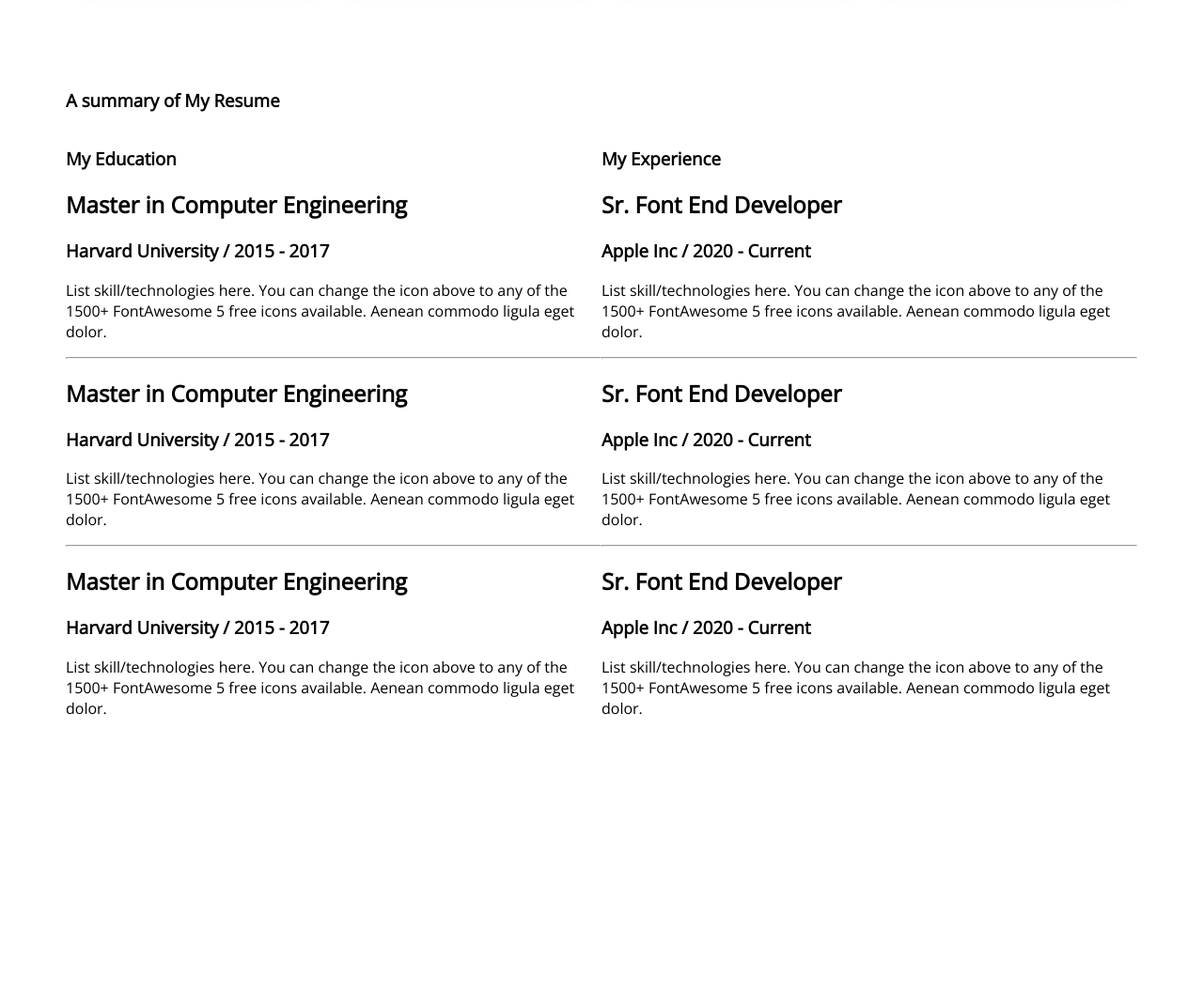
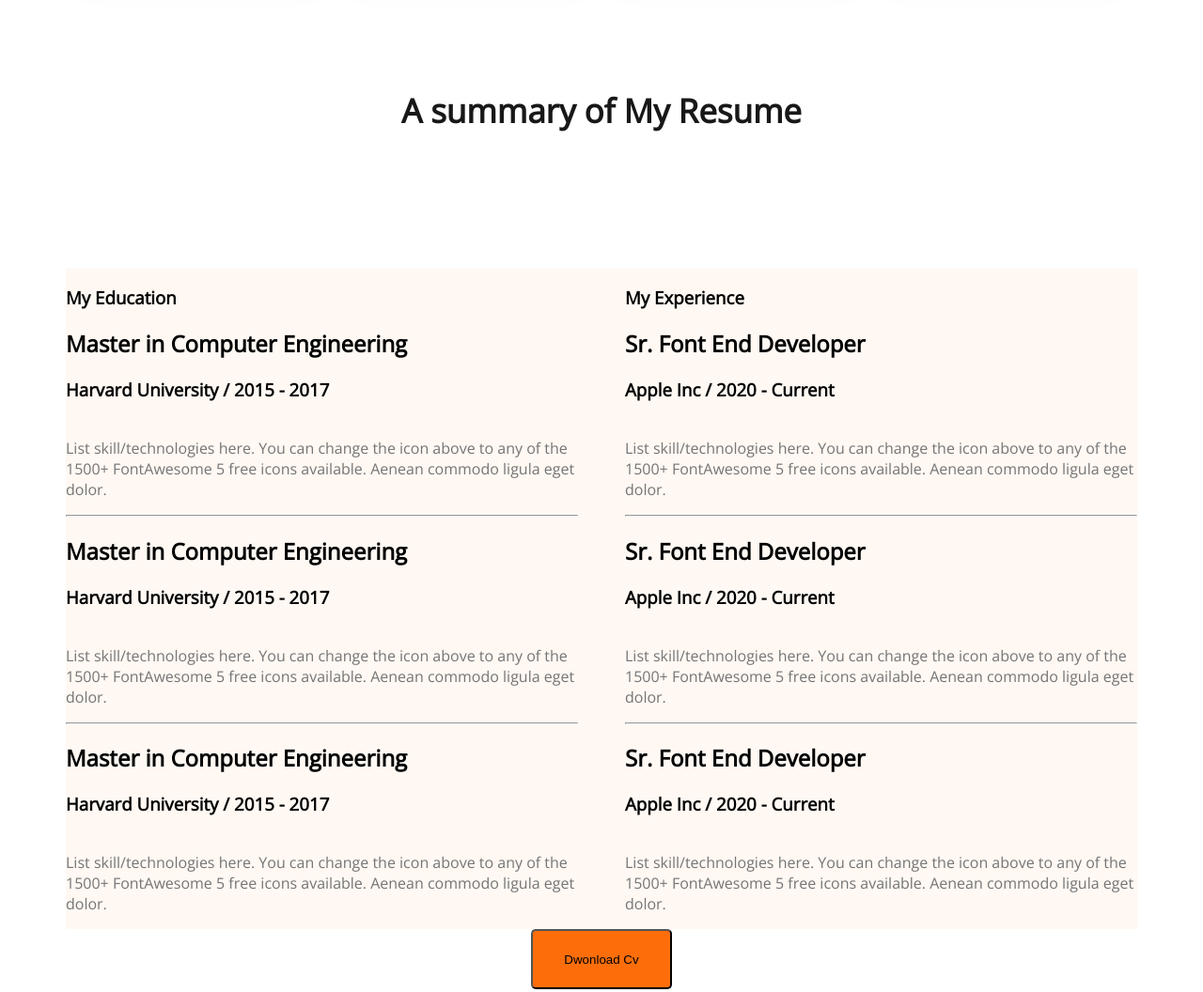
Before and after one commit to shamim-ahmmad/protfolio-resources-practice, a plain HTML site: page index.html in a window 1280 px wide. Shown: the part 2260-3316 px from the top of the page at 94% size. Before the commit the page ends 3049 px from the top, so only its background shows below. Drawn offline with nearby package versions, Linux system fonts and the light colour scheme.

Commit message:
dwonloa-cv-commit

```diff
--- a/index.html
+++ b/index.html
@@ -121,7 +121,7 @@
             <div class="resume-item">
               <h2>Master in Computer Engineering</h2>
               <h3>Harvard University / 2015 - 2017</h3>
-              <p>
+              <p class="resume-description">
                 List skill/technologies here. You can change the icon above to
                 any of the 1500+ FontAwesome 5 free icons available. Aenean
                 commodo ligula eget dolor.
@@ -131,7 +131,7 @@
             <div class="resume-item">
               <h2>Master in Computer Engineering</h2>
               <h3>Harvard University / 2015 - 2017</h3>
-              <p>
+              <p class="resume-description">
                 List skill/technologies here. You can change the icon above to
                 any of the 1500+ FontAwesome 5 free icons available. Aenean
                 commodo ligula eget dolor.
@@ -141,7 +141,7 @@
             <div class="resume-item">
               <h2>Master in Computer Engineering</h2>
               <h3>Harvard University / 2015 - 2017</h3>
-              <p>
+              <p class="resume-description">
                 List skill/technologies here. You can change the icon above to
                 any of the 1500+ FontAwesome 5 free icons available. Aenean
                 commodo ligula eget dolor.
@@ -153,7 +153,7 @@
             <div class="resume-item">
               <h2>Sr. Font End Developer</h2>
               <h3>Apple Inc / 2020 - Current</h3>
-              <p>
+              <p class="resume-description">
                 List skill/technologies here. You can change the icon above to
                 any of the 1500+ FontAwesome 5 free icons available. Aenean
                 commodo ligula eget dolor.
@@ -163,7 +163,7 @@
             <div class="resume-item">
               <h2>Sr. Font End Developer</h2>
               <h3>Apple Inc / 2020 - Current</h3>
-              <p>
+              <p class="resume-description">
                 List skill/technologies here. You can change the icon above to
                 any of the 1500+ FontAwesome 5 free icons available. Aenean
                 commodo ligula eget dolor.
@@ -173,7 +173,7 @@
             <div class="resume-item">
               <h2>Sr. Font End Developer</h2>
               <h3>Apple Inc / 2020 - Current</h3>
-              <p>
+              <p class="resume-description">
                 List skill/technologies here. You can change the icon above to
                 any of the 1500+ FontAwesome 5 free icons available. Aenean
                 commodo ligula eget dolor.
@@ -181,6 +181,9 @@
             </div>
           </div>
         </div>
+        <div class="dwonload-cv">
+          <button class="btn-primary">Dwonload Cv</button>
+        </div>
       </section>
     </main>
   </body>
--- a/styles/style.css
+++ b/styles/style.css
@@ -140,7 +140,25 @@ main section {
   font-weight: 400;
 }
 /* resume section  */
+.resume-title {
+  color: var(--dark-01, #181818);
+  text-align: center;
+  font-size: 35px;
+  font-weight: 700;
+  padding-bottom: 110px;
+}
 .resume-container {
+  background: #fff8f3;
   display: flex;
+  gap: 50px;
   justify-content: space-between;
 }
+.resume-description {
+  color: var(--dark-03, #757575);
+  font-size: 16px;
+  font-weight: 400;
+  padding-top: 20px;
+}
+.dwonload-cv {
+  text-align: center;
+}
```
